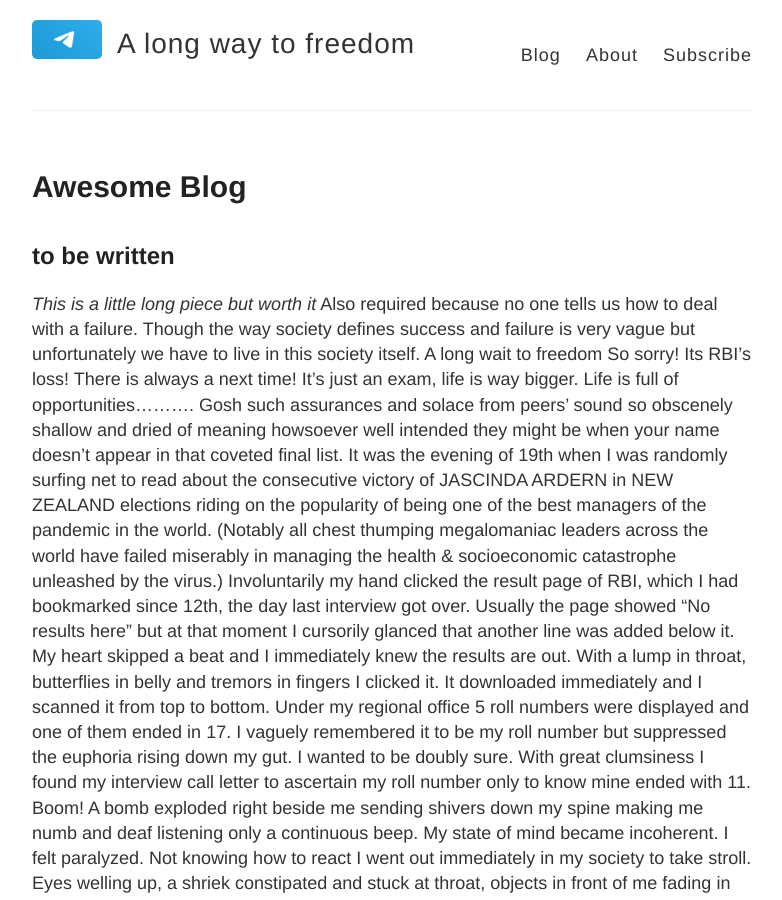
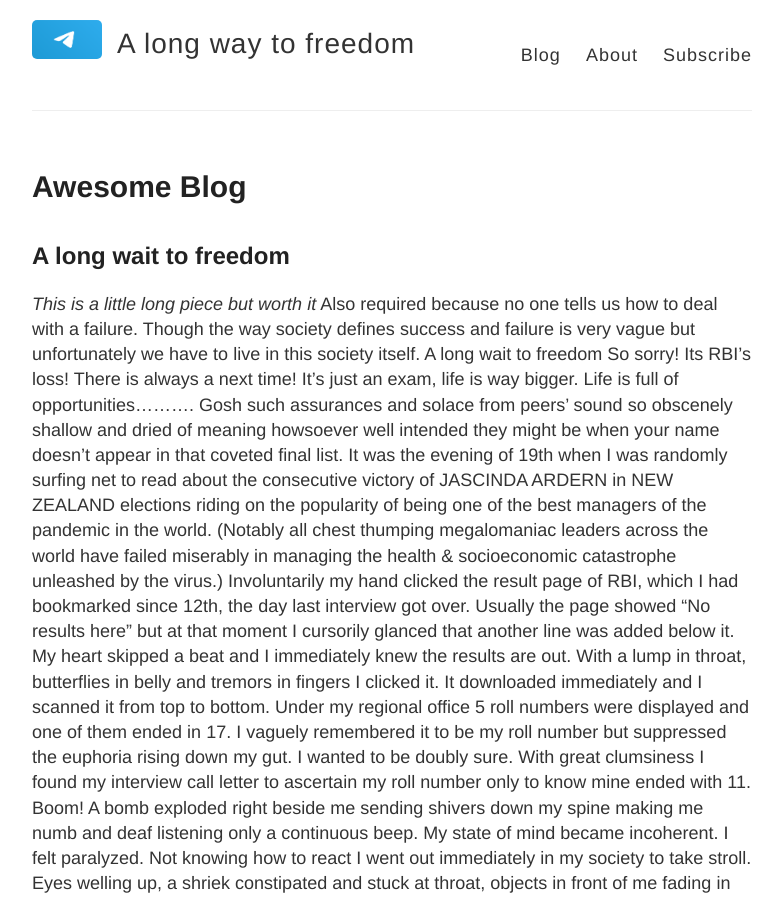
Before and after one commit to alongwaittofreedom/alongwaittofreedom, a Jekyll site: the page built from _posts/2020-10-22-hello.md, in a window 1280 px wide and 900 px high. Shown: the whole window, without its empty margins (248-1030 px from the left). Built offline with Jekyll 4.4.1, drawn with Linux system fonts in a browser that asks for light colours.

Commit message:
Update 2020-10-22-hello.md

```diff
--- a/_posts/2020-10-22-hello.md
+++ b/_posts/2020-10-22-hello.md
@@ -2,7 +2,7 @@
 layout: post
 title: Awesome Blog
 ---
-## to be written
+## A long wait to freedom
 
 *This is a little long piece but worth it*
 Also required because no one tells us how to deal with a failure. Though the way society
```
